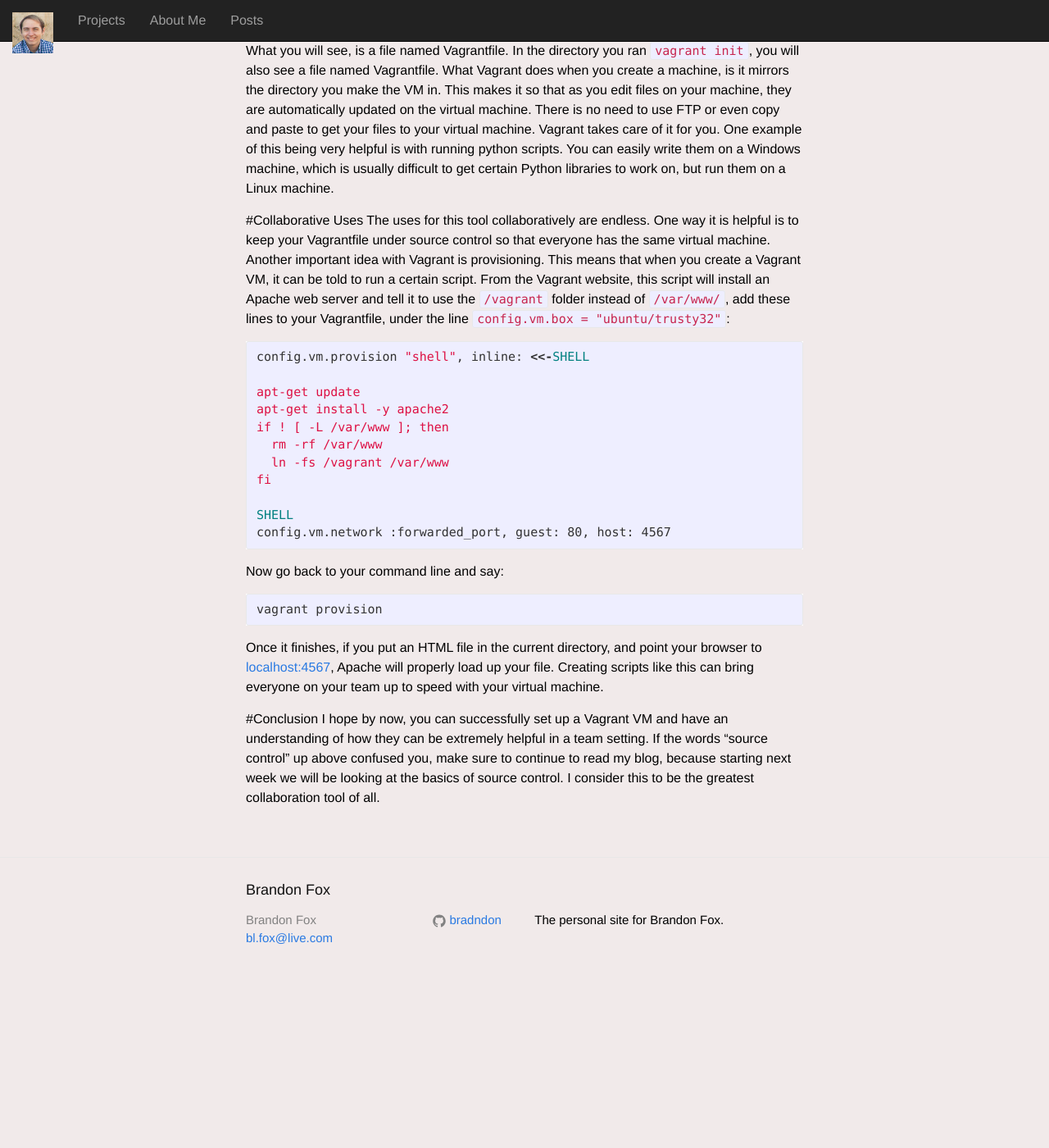
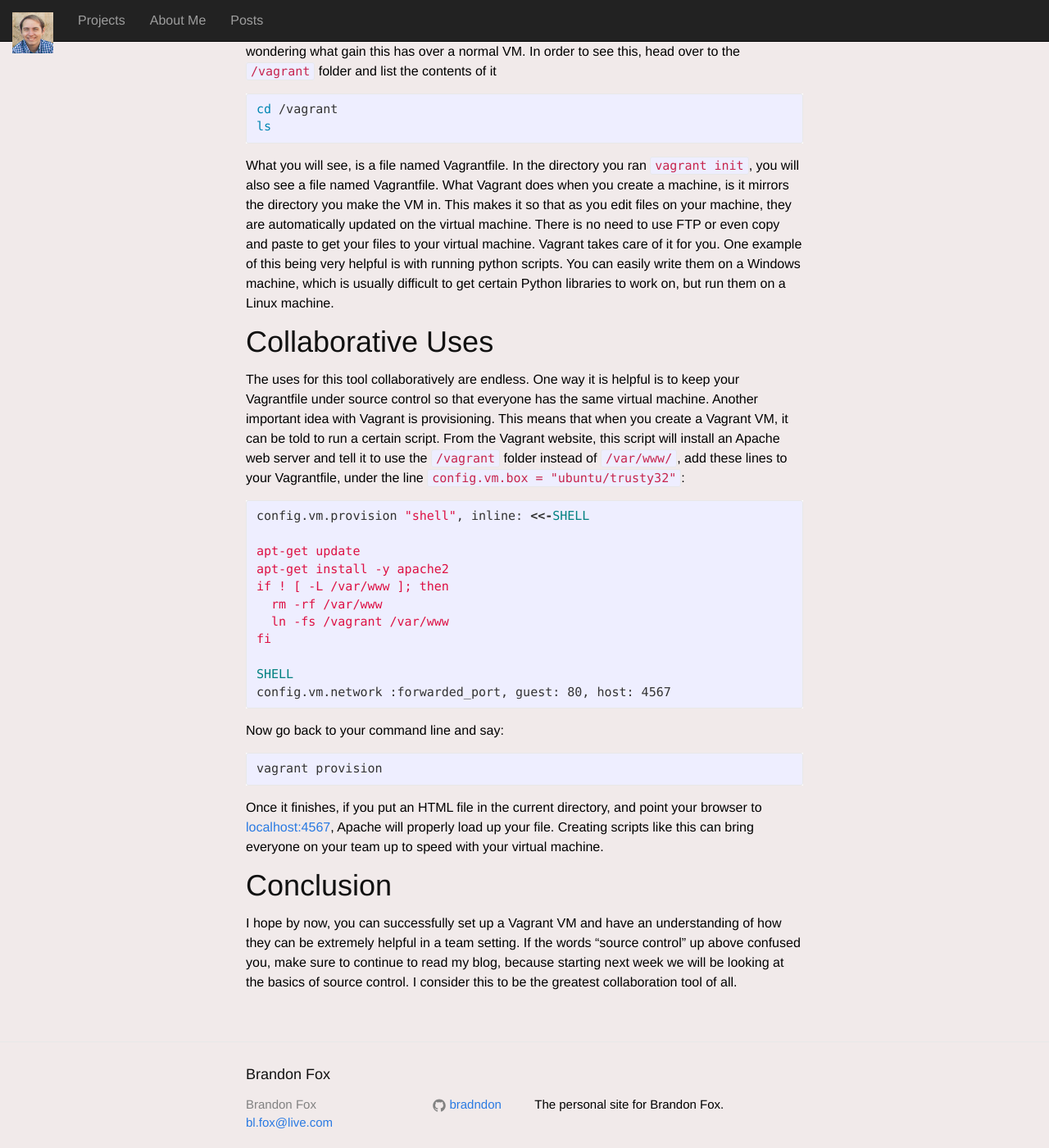
Before and after one commit to bradndon/bradndon.github.io, a Jekyll site: the page built from _posts/2016-01-29-vagrant.markdown, in a window 1280 px wide and 1400 px high, scrolled down 991 px. Shown: the whole window at 82% size. Built offline with Jekyll 4.4.1, drawn with Linux system fonts in a browser that asks for light colours; nearby versions of some CDN libraries; before the commit the page ends 2207 px from its top, so only the background shows below that; some of the changed text lies outside the part shown.

Commit message:
Fixed md titles

```diff
--- a/_posts/2016-01-29-vagrant.markdown
+++ b/_posts/2016-01-29-vagrant.markdown
@@ -4,7 +4,8 @@
 date: 2016-01-29T12:30:20.000Z
 categories: 491 Development
 ---
-#Introduction
+Introduction
+============
 Last week, I talked about the importance and usefulness of virtual machines.
 They are helpful in many situations. However, you may be thinking, "Brandon, you
 said we would be talking about collaborative tools, but virtual machines seem
@@ -17,7 +18,8 @@
 "lightweight" and "easy", Vagrant actually feels that way. Let's get started
 with the basics.
 
-#Installing
+Installing
+==========
 Installing Vagrant is as simple as it gets, [click here][download], and
 download it for your operating system. (Note: You may also need to download
 [VirtualBox VM][virtualbox].) Once it finishes, go ahead and open up a
@@ -31,7 +33,8 @@
 a complete virtual machine up and running is amazing. In addition, if you want
 to take a look at all the different machines you can create, check [here][boxes].
 
-#What's Next?
+What's Next?
+============
 Now we have a virtual machine running, how can we access it? Before, we could
 easily use the machine since it had a GUI. Vagrant on the other runs from the
 command prompt. In order to access it, simply type:
@@ -55,7 +58,8 @@
 can easily write them on a Windows machine, which is usually difficult to get
 certain Python libraries to work on, but run them on a Linux machine.
 
-#Collaborative Uses
+Collaborative Uses
+==================
 The uses for this tool collaboratively are endless. One way it is helpful is to
 keep your Vagrantfile under source control so that everyone has the same virtual
 machine. Another important idea with Vagrant is provisioning. This means that
@@ -85,7 +89,8 @@
 load up your file. Creating scripts like this can bring everyone on your team
 up to speed with your virtual machine.
 
-#Conclusion
+Conclusion
+==========
 I hope by now, you can successfully set up a Vagrant VM and have an understanding
 of how they can be extremely helpful in a team setting. If the words "source
 control" up above confused you, make sure to continue to read my blog, because
```
Also changed, not shown: _posts/2016-01-15-introduction.markdown (+8 -4 lines), _posts/2016-01-22-virtual.markdown (+8 -4 lines), _posts/2016-02-05-git.markdown (+4 -4 lines).
